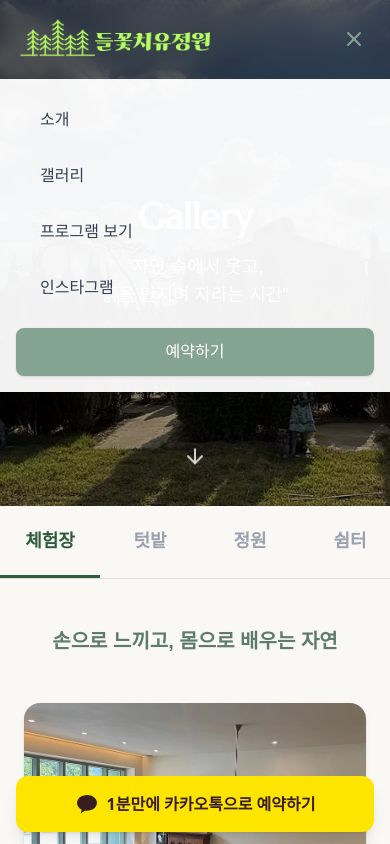
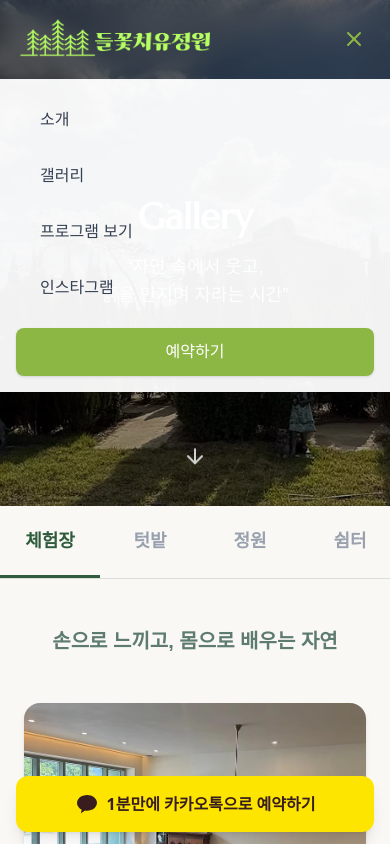
Before and after one commit to shin-minhyuk/wildflower-garden, a Next.js app: page /gallery in a window 390 px wide. Both pictures are taken after a click on the button "Toggle menu". Shown: the top 844 px of the page. Built offline with nearby package versions, Linux system fonts and the light colour scheme; a web font is replaced by a local one.

Commit message:
[feat] 헤더 primary color -> accent 수정

```diff
--- a/src/components/Header.tsx
+++ b/src/components/Header.tsx
@@ -67,7 +67,7 @@ export default function Header() {
           onClick={() => setIsMobileMenuOpen(!isMobileMenuOpen)}
           aria-label="Toggle menu"
         >
-          {isMobileMenuOpen ? <X className="text-primary hover:text-primary w-6 h-6" /> : <Menu className="text-primary hover:text-primary w-6 h-6" />}
+          {isMobileMenuOpen ? <X className="text-accent hover:text-accent w-6 h-6" /> : <Menu className="text-accent hover:text-accent w-6 h-6" />}
         </button>
       </div>
 
@@ -89,7 +89,7 @@ export default function Header() {
             ))}
              <Link
                 href="/reservation"
-                className="flex items-center justify-center p-3 mt-2 text-white bg-primary rounded-lg font-medium shadow-sm"
+                className="flex items-center justify-center p-3 mt-2 text-white bg-accent rounded-lg font-medium shadow-sm"
                 onClick={() => setIsMobileMenuOpen(false)}
               >
                 예약하기
```
